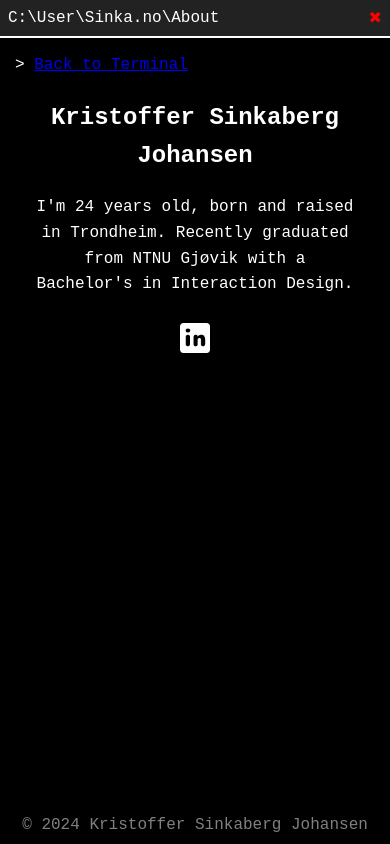
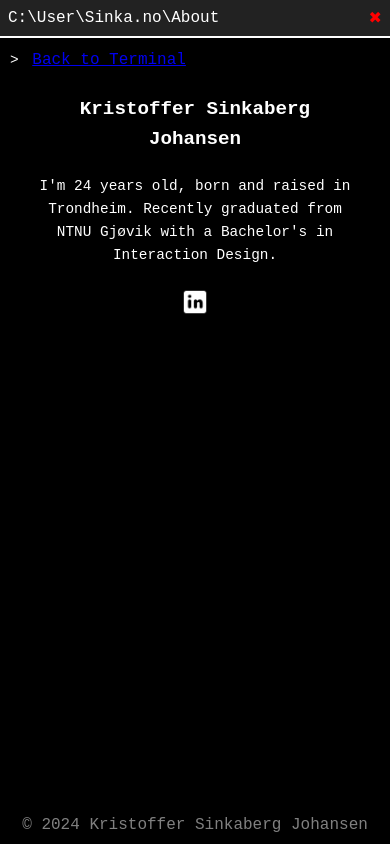
Before and after one commit to beatricebretti/terminal, a plain HTML site: page about.html in a window 390 px wide. Drawn offline with nearby package versions, Linux system fonts and the light colour scheme.

Commit message:
Fix styles

```diff
--- a/styles/style.css
+++ b/styles/style.css
@@ -311,3 +311,37 @@ footer {
         font-size: 1.5rem;
     }
 }
+
+@media screen and (max-width: 480px) {
+    .terminal {
+        font-size: 0.9rem;
+        padding: 10px;
+    }
+
+    .content h1 {
+        font-size: 1.2rem;
+    }
+
+    .linkedin-logo a img {
+        width: 30px;
+        height: 30px;
+    }
+
+    .btn-submit {
+        font-size: 0.9rem;
+        padding: 8px;
+    }
+
+    .breadcrumb-link {
+        font-size: 1rem;
+        padding: 5px;
+    }
+}
+
+@media screen and (max-width: 768px) {
+    body {
+        height: auto;
+        overflow-y: auto;
+        display: block;
+    }
+}
```
